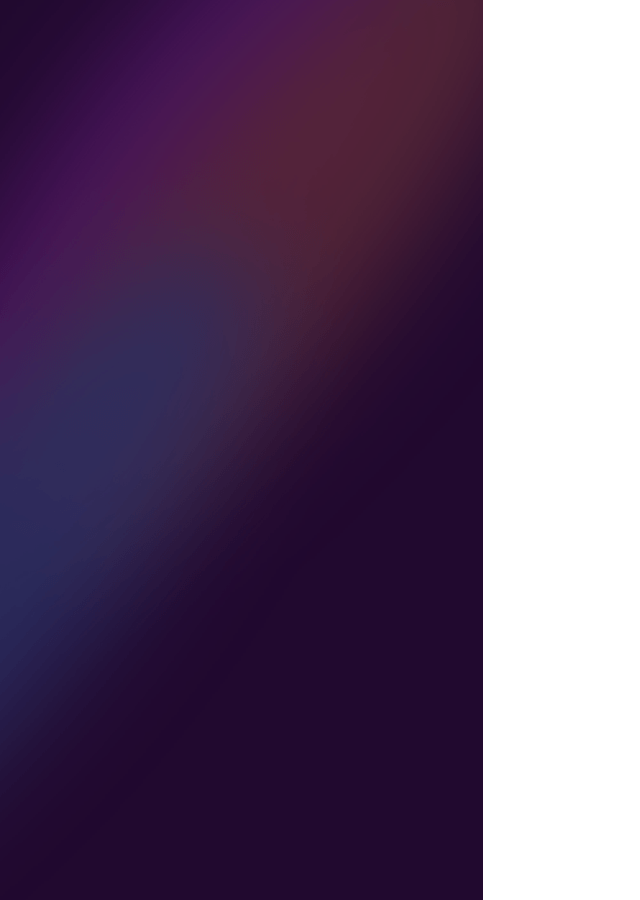
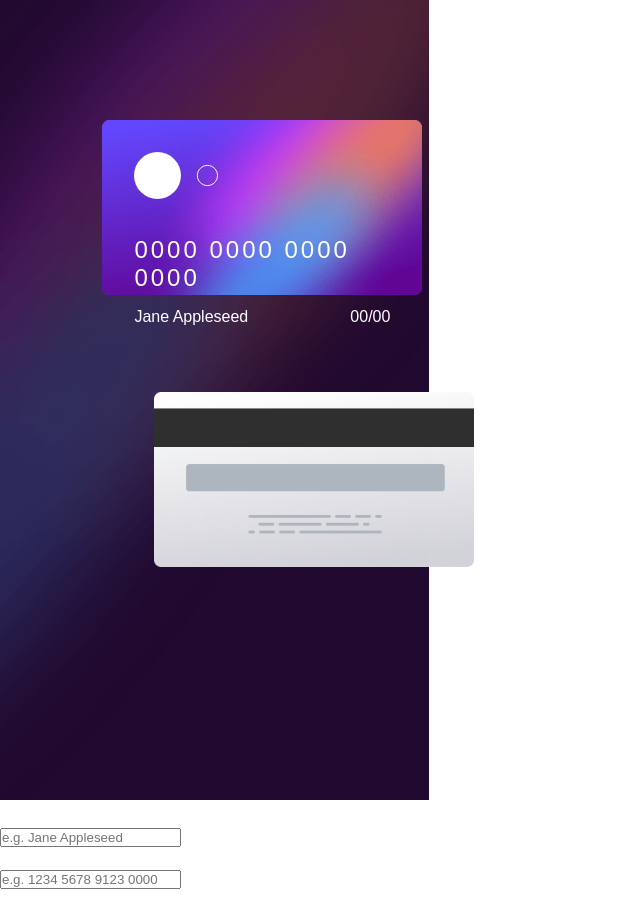
Before and after one commit to AnneRubio/kata-frontend-three, a plain HTML site: page index.html in a window 1280 px wide. Shown: the top 900 px of the page, without its empty margins (0-640 px from the left). Drawn offline with Linux system fonts and the light colour scheme.

Commit message:
start styling

```diff
--- a/index.html
+++ b/index.html
@@ -18,15 +18,18 @@
   <div class="container">
     <main role="main">
       <div class="cardholdercard">
-        <figure><img src="./images/bg-main-desktop.png" alt="violet decoration sidebar"></figure>
+        <picture class="left-background"><img src="./images/bg-main-desktop.png" alt="violet decoration sidebar"></picture>
         <div class="frontcard">
-          <figure><img src="./images/bg-card-front.png" alt=""></figure>
-          <p>0000 0000 0000 0000</p>
-          <p>Jane Appleseed</p>
-          <p>00/00</p>
+          <img src="./images/card-logo.svg" alt="">
+          <div class="frontcard-info">
+            <p>0000 0000 0000 0000</p>
+            <div class="inline">
+              <p>Jane Appleseed</p>
+              <p>00/00</p>
+            </div>
+          </div>
         </div>
         <div class="backcard">
-          <figure><img src="./images/bg-card-back.png" alt=""></figure>
           <p>000</p>
         </div>
       </div>
--- a/style.css
+++ b/style.css
@@ -4,7 +4,78 @@
   padding: 0;
   box-sizing: border-box;
 }
+/* FONT */
+  @import url('https://fonts.googleapis.com/css2?family=Plus+Jakarta+Sans:wght@500&display=swap');
+body {
+  font-family: 'Plus Jakarta Sans', sans-serif;
+  color:hsl(0, 0%, 100%);
+  font-size: 18px;
+}
+  /* CONTAINER */
+.container {
+  max-width: 1440px;
+}
+
+.left-background > img {
+  height: 100vh;
+  position: relative;
+}
+
+.frontcard {
+  background-image: url("./images/bg-card-front.png");
+  background-size: 100%;
+  background-repeat: no-repeat;
+  box-sizing: border-box;
+  display: block;
+  height: 220px;
+  /* height: 32.29vh; */
+  width: 25vw;
+  position: absolute;
+  top: 15%;
+  left: 8%;
+}
+
+.frontcard > img {
+  margin-left: 2rem;
+  margin-top: 2rem;
+}
+
+.frontcard-info {
+  margin: 2rem;
+}
+
+.frontcard-info > p {
+  font-size: 1.5rem;
+  letter-spacing: 3px;
+  padding-bottom: 1rem;
+}
+
+.backcard {
+ background-image: url("./images/bg-card-back.png");
+ background-size: 100%;
+ background-repeat: no-repeat;
+ box-sizing: border-box;
+ display: block;
+ height: 220px;
+ /* height: 32.29vh; */
+ width: 25vw;
+ position: absolute;
+ top: 45%;
+ left: 12%;
+ margin-top: 2rem;
+}
+
+.inline {
+  display: flex;
+  justify-content: space-between;
+  font-size: 1rem;
+}
+
 
 label {
   display: block;
 }
+
+
+
+/* https://www.frontendmentor.io/solutions/credit-card-form-responsive-grid-css-js-qjxzqoavvw */
```
